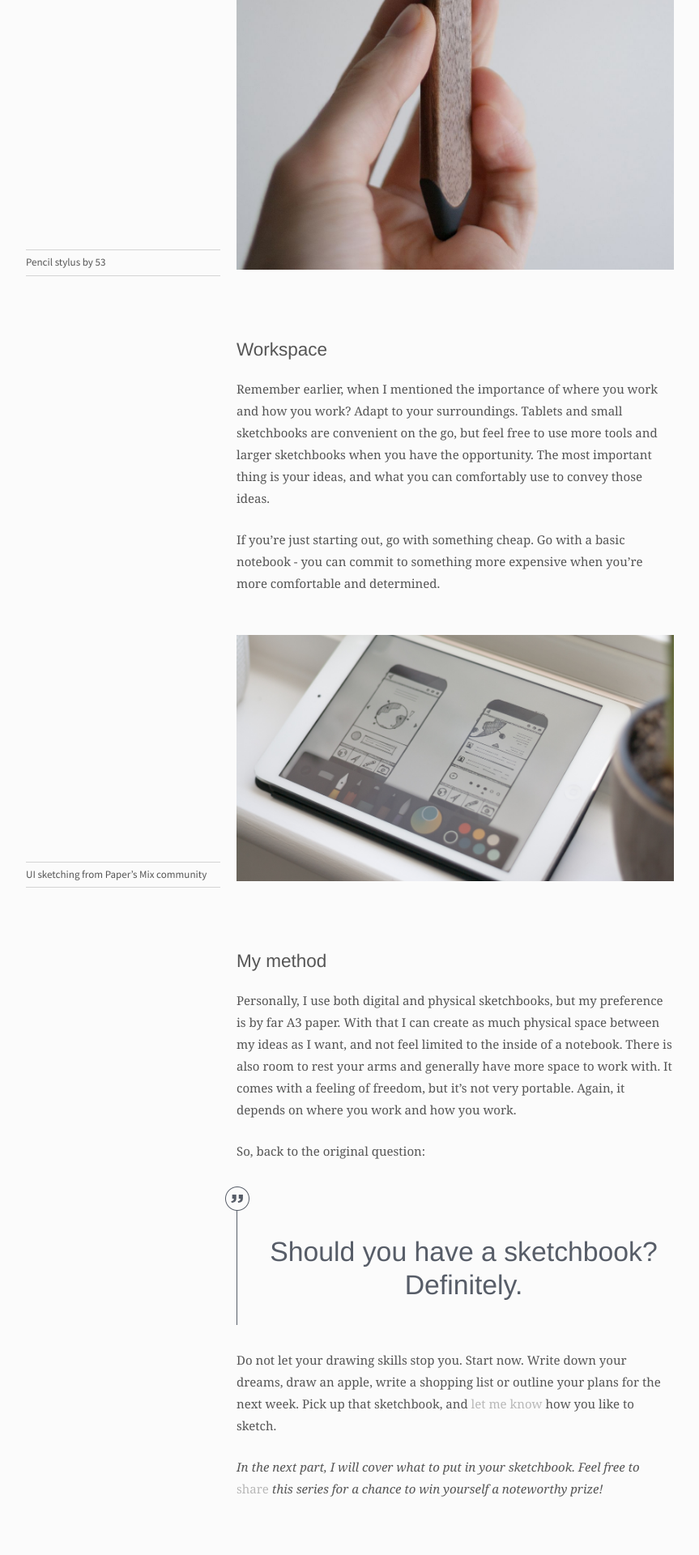
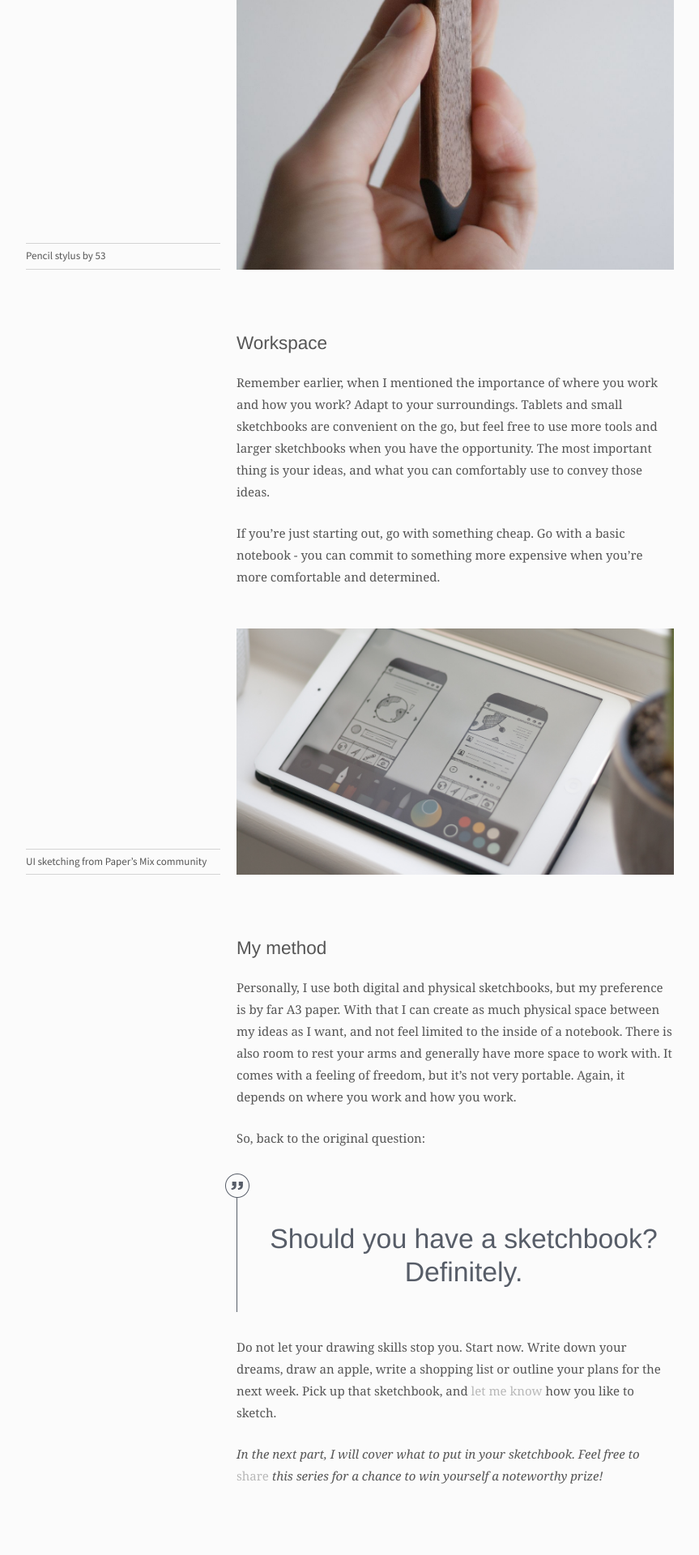
Before and after one commit to partcoffee/partcoffee.github.io, a Jekyll site: the page built from sketchbook.md, in a window 1280 px wide. Shown: the part 4480-6400 px from the top of the page at 81% size, without its empty margins (153-1016 px from the left). Built offline with Jekyll 4.4.1, drawn with Linux system fonts in a browser that asks for light colours.

Commit message:
Fixed sidenote spacing

```diff
--- a/css/main.scss
+++ b/css/main.scss
@@ -212,11 +212,11 @@
 
 .sidenote {
 	display: block;
+	line-height: 0;
 	position: relative;
 	margin: 50px 0;
 
 	img {
-		line-height: 0;
 		margin: 0;
 	}
 }
```
Also changed, not shown: 1 other file.
